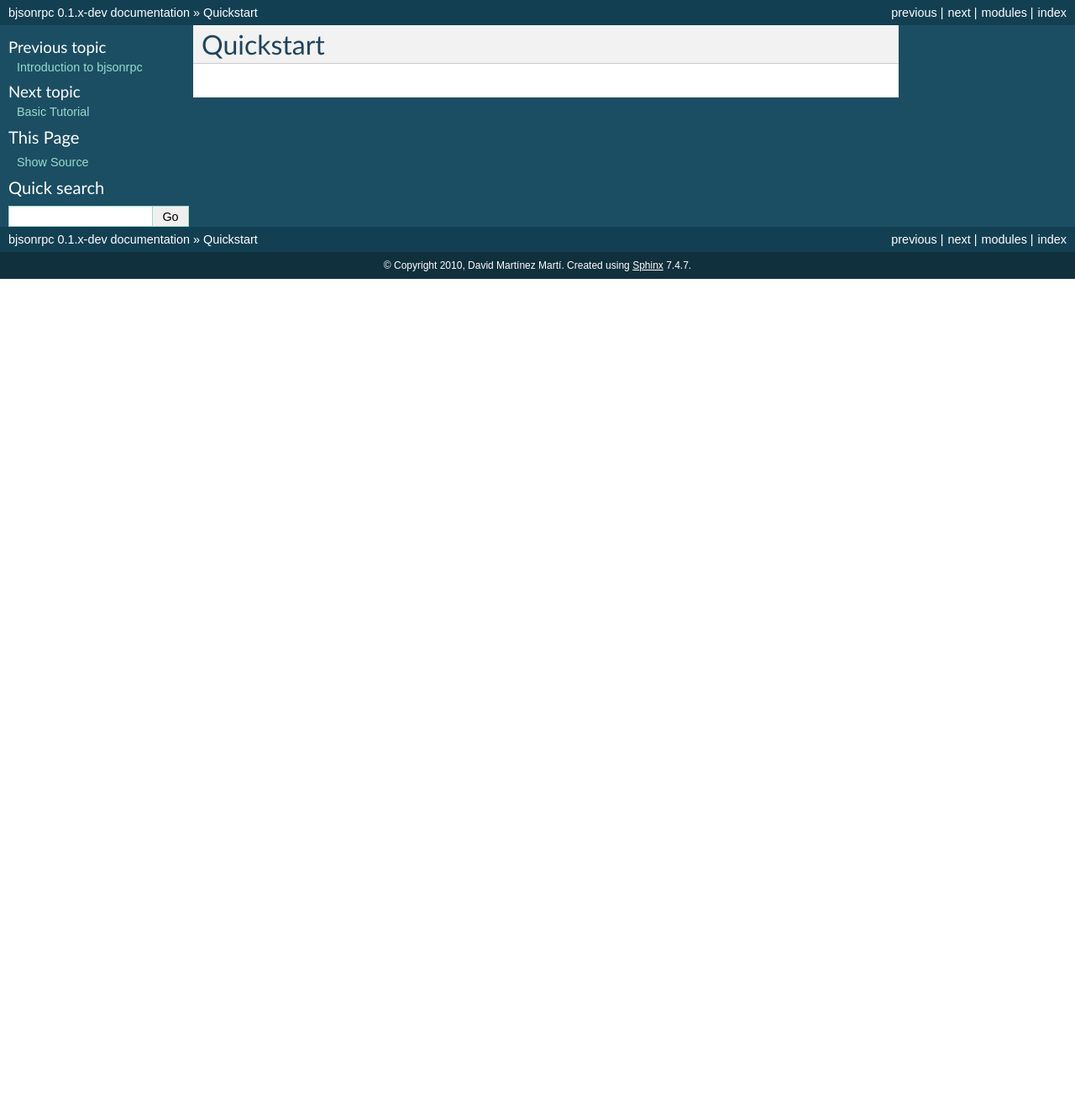
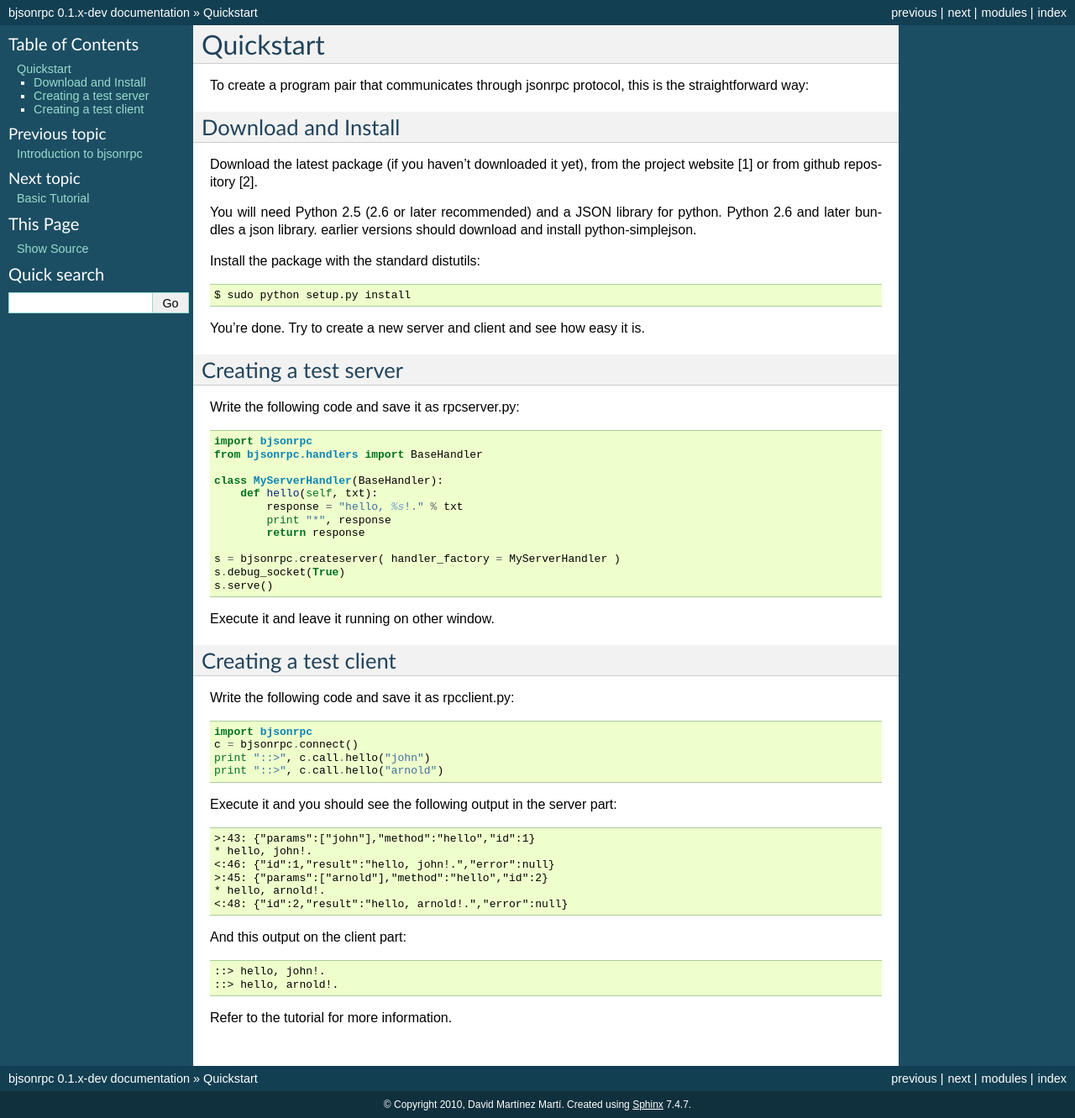
Before and after one commit to deavid/bjsonrpc, a Sphinx documentation site: the page built from doc/source/quickstart.rst, in a window 1280 px wide. Shown: the whole page at 84% size. Built offline with Sphinx 7.4.7, drawn with Linux system fonts in a browser that asks for light colours; formulas are drawn with MathJax 3; before the commit the page ends 900 px from its top, so only the background shows below that.

Commit message:
Documentation updated

```diff
--- a/doc/source/intro.rst
+++ b/doc/source/intro.rst
@@ -58,13 +58,11 @@ JSON protocol specification:
   require several commands to complete one operation.
 
 
-The messages sent are simple JSON objects followed by a newline *'\n'* separator.
+The messages sent are simple JSON objects followed by a newline *'\\n'* separator.
 You should keep messages as short as you can. That will give you better response
 speed with slow connections. If you plan to send lots of data through a message
 consider dividing them in small parts (about 4K of data per message). Peers could
-have in the future a configurable hard-limit on the message size and could
-either disconnect the socket or discard the message when a message exceeds the
-limit configured.
+hangup waiting for receiving one big-packet and leaving the rest for later.
 
 *bjsonrpc* implementation aims to:
 
--- a/doc/source/quickstart.rst
+++ b/doc/source/quickstart.rst
@@ -1,2 +1,67 @@
 Quickstart
 =================================
+
+To create a program pair that communicates through jsonrpc protocol, this is the
+straightforward way:
+
+Download and Install
+----------------------------------
+
+Download the latest package (if you haven't downloaded it yet), from the project
+website [1] or from github repository [2].
+
+You will need Python 2.5 (2.6 or later recommended) and a JSON library for python.
+Python 2.6 and later bundles a json library. earlier versions should download
+and install python-simplejson.
+
+Install the package with the standard distutils::
+
+    $ sudo python setup.py install
+
+You're done. Try to create a new server and client and see how easy it is.
+
+Creating a test server
+--------------------------------
+
+Write the following code and save it as rpcserver.py::
+
+    import bjsonrpc
+    from bjsonrpc.handlers import BaseHandler
+
+    class MyServerHandler(BaseHandler):
+        def hello(self, txt):
+            response = "hello, %s!." % txt
+            print "*", response
+            return response
+
+    s = bjsonrpc.createserver( handler_factory = MyServerHandler )
+    s.debug_socket(True)
+    s.serve()
+
+Execute it and leave it running on other window.
+
+Creating a test client
+---------------------------------
+
+Write the following code and save it as rpcclient.py::
+
+    import bjsonrpc
+    c = bjsonrpc.connect()
+    print "::>", c.call.hello("john")
+    print "::>", c.call.hello("arnold")
+
+Execute it and you should see the following output in the server part::
+
+    >:43: {"params":["john"],"method":"hello","id":1}
+    * hello, john!.
+    <:46: {"id":1,"result":"hello, john!.","error":null}
+    >:45: {"params":["arnold"],"method":"hello","id":2}
+    * hello, arnold!.
+    <:48: {"id":2,"result":"hello, arnold!.","error":null}
+
+And this output on the client part::
+
+    ::> hello, john!.
+    ::> hello, arnold!.
+
+Refer to the tutorial for more information.
```
Also changed, not shown: doc/source/howto.rst (+10 -0 lines), doc/source/tutorial1/index.rst (+13 -9 lines).
